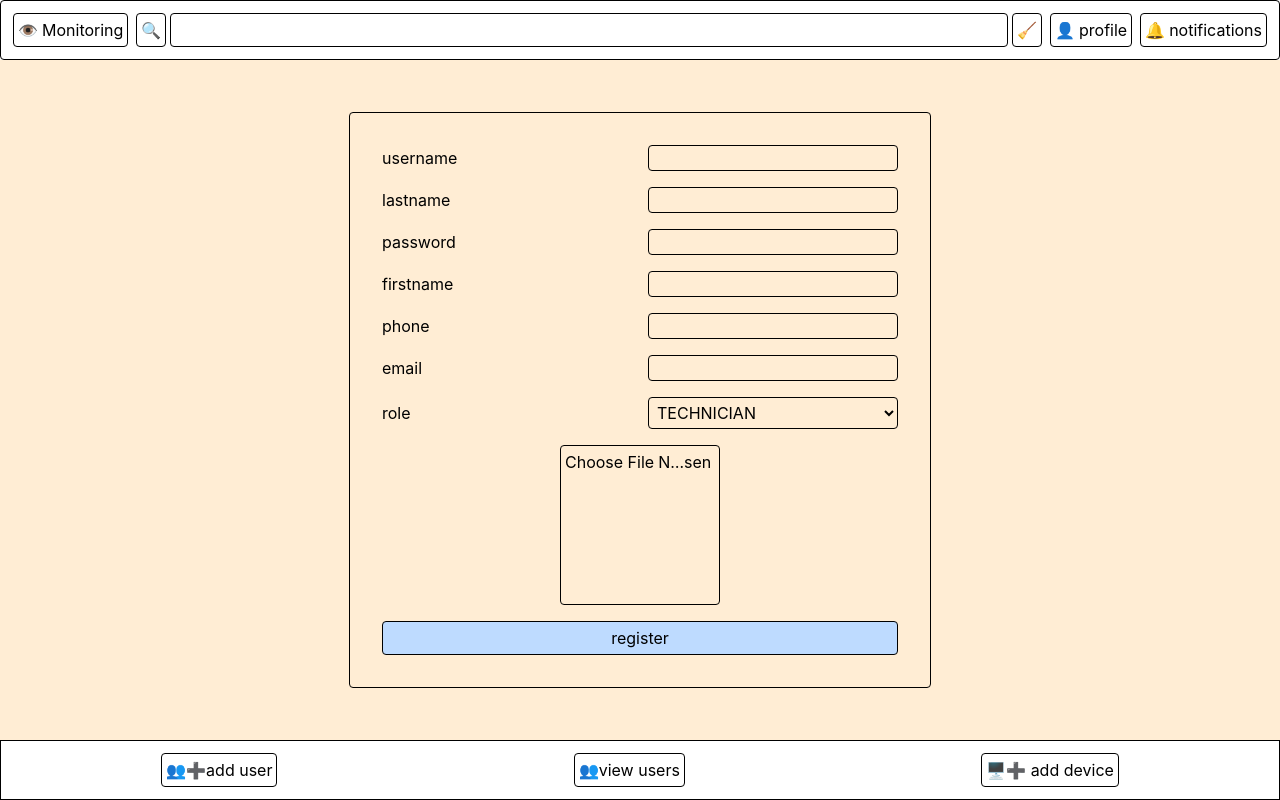
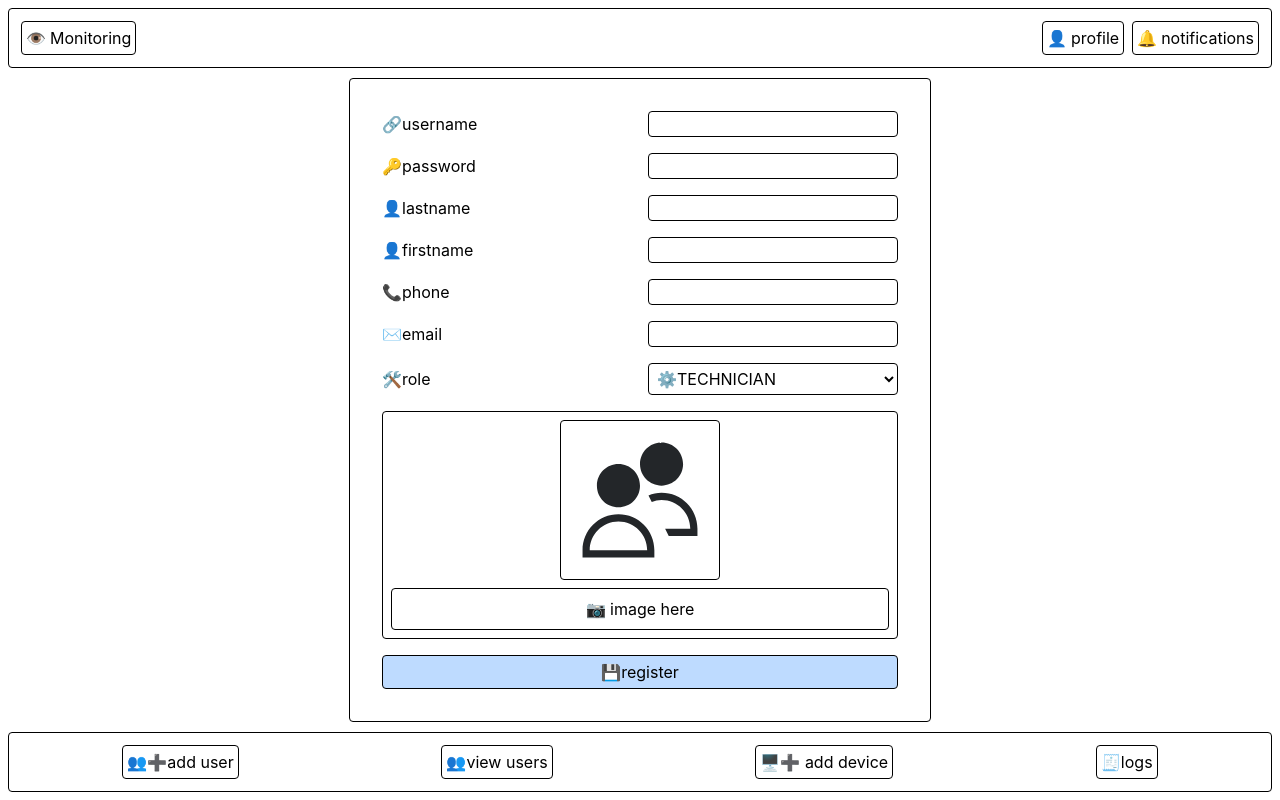
Before and after one commit to mercurialleftovers/monitoring, a FastAPI app: page /user/register in a window 1280 px wide. Run offline with FastAPI, Linux system fonts and the light colour scheme; some libraries are stand-ins or nearby versions.

Commit message:
multiple updates and fixes

```diff
--- a/src/frontend/templates/base.html
+++ b/src/frontend/templates/base.html
@@ -14,18 +14,18 @@
 </head>
 <body>
 		<!-- main container -->
-		<div class="flex flex-col h-screen">
+		<div class="flex flex-col h-screen p-2 box-border">
 			<!-- header -->
 			<div class="w-full flex justify-between items-center p-3 border rounded">
 				<!-- title -->
 				<a href="/" class"hover:cursor:hand"><div class="p-1 border rounded flex items-center justify-between gap-1 hover:bg-green-200"><span>👁</span><span class="hidden sm:block">Monitoring</span></div></a>
 				<!-- search tool -->
-				<div class="flex gap-1 items-center grow px-2">
-					<button class="border rounded p-1 hover:bg-green-200 hover:cursor:hand" onclick="toggleSearchBar()">🔍</button>
-
-					<div id="searchDiv" class="flex gap-1 grow">
-						<input id="searchBar" class="p-1 border rounded hover:bg-orange-100 grow" />
-						<button id="resetButton" type="reset" class="enabled p-1 border rounded hover:bg-red-300 hover:cursor:hand">🧹</button>
+				<!-- TODO(bader): only render if current page is home, users or devices -->
+				<div id="searchSection" class="hidden gap-1 items-center grow px-2">
+					<button class="border rounded p-1 hover:bg-green-200 hover:cursor:hand" id="searchMagnifier">🔍</button>
+					<div id="searchDiv" class="flex gap-1 grow border rounded">
+						<input id="searchBar" class="p-1 px-3 hover:bg-orange-100 grow" />
+						<button id="resetButton" type="reset" class="enabled p-1 hover:bg-red-300 hover:cursor:hand">🧹</button>
 					</div>
 				</div>
 				<!-- -->
@@ -47,18 +47,21 @@
 			</div>
 
 			<!-- content -->
-			<section class="flex flex-col grow justify-center items-center bg-orange-100">
+			<section class="flex flex-col grow justify-center items-center overflow-y-scroll">
 				{% block content %}
 				{% endblock%}
 			</section>
 
 			<!-- footer -->
-			<div class="footer p-3 flex justify-around border rounedd">
+			<div class="footer p-3 flex justify-around border rounded">
 				<a href="{{url_for('register_user_view')}}"><div class="p-1 border rounded">👥➕add user</div></a>
 				<a href="{{url_for('users_view')}}"><div class="p-1 border rounded">👥view users</div></a>
 				<a href="{{url_for('register_device_view')}}"><div class="p-1 border rounded">🖥➕ add device</div></a>
 				<!-- view devices is rendered moot by the fact that you can already view devices in the main page "/" -->
 				<!-- <a href="{{url_for('devices_view')}}"><div class="p-1 border rounded">🖥view devices</div></a> -->
+				<!-- <div class="p-1 border rounded flex"><div class="bg-black text-green-400 border px-1 mx-1 font-bold">>-</div>global logs</div> -->
+				<a href="{{url_for('events_view')}}"><div class="p-1 border rounded flex">🧾logs</div></a>
+
 			</div>
 	</div>
 </body>
--- a/src/frontend/templates/create_user.html
+++ b/src/frontend/templates/create_user.html
@@ -3,33 +3,34 @@
 {% block content %}
 
 <form action="{{url_for('register_user_api')}}" method="post" enctype="multipart/form-data" class="border rounded p-8 m-4 grid sm:grid-cols-2 items-center justify-center gap-4">
-	<label for="username">username</label>
+	<label for="username">🔗username</label>
 	<input name="username"  class="border rounded"/>
 
-	<label for="lastname">lastname</label>
+	<label for="password">🔑password</label>
+	<input name="password"  type="password" class="border rounded"/>
+
+	<label for="lastname">👤lastname</label>
 	<input name="lastname"  class="border rounded"/>
 
-	<label for="password">password</label>
-	<input name="password"  type="password" class="border rounded"/>
-
-	<label for="firstname">firstname</label>
+	<label for="firstname">👤firstname</label>
 	<input name="firstname"  class="border rounded"/>
 
-	<label for="phone">phone</label>
+	<label for="phone">📞phone</label>
 	<input name="phone"  class="border rounded"/>
 
-	<label for="email">email</label>
+	<label for="email">✉email</label>
 	<input name="email"  class="border rounded"/>
 
-	<label for="role">role</label>
+	<label for="role">🛠role</label>
 	<select name="role" class="border rounded p-1">
 		{% for role in roles %}
-		<option value="{{role}}">{{role}}</option>
+		<option value="{{role}}">{{emojis[role]}}{{role.value}}</option>
 		{% endfor %}
 	</select>
 
-	<div class="col-span-2 flex justify-center">
-		<input name="profile_pic" type="file" accept="image/*" value="choose a picture" class="border rounded p-1 hover:bg-orange-200 hover:mouse:hand h-40 w-40" />
+	<div class="col-span-2 flex flex-col items-center border rounded p-2 gap-2">
+		<input name="profile_pic" type="file" accept="image/*" value="choose a picture" class="border border-black rounded p-1 hover:bg-orange-200 hover:text-orange-200 hover:mouse:hand h-40 w-40 text-white" style="background-image: url({{url_for('static', path='images/default/user.svg')}})"/>
+		<div class="border rounded p-2 hover:bg-green-200 w-full text-center">📷 image here</div>
 	</div>
 
 	<!-- <div class="flex justify-center"> -->
@@ -38,7 +39,7 @@
 	<!-- 	</div> -->
 	<!-- </div> -->
 
-	<input type="submit" value="register" class="border rounded p-1 bg-blue-200 col-span-2"/>
+	<input type="submit" value="💾register" class="border rounded p-1 bg-blue-200 col-span-2"/>
 </form>
 
 {% endblock %}
--- a/src/frontend/templates/users.html
+++ b/src/frontend/templates/users.html
@@ -1,9 +1,9 @@
 {% extends "base.html" %}
 
 {% block content %}
-<div class ="userList p-1 grid sm:grid-cols-2 gap-2 w-full h-full m-2">
+<div class ="userList p-1 grid sm:grid-cols-2 gap-2 w-full h-full">
 	{%for role in roles %}
-	<div class="roleContainer  flex flex-col  items-center border rounded gap-2">
+	<div class="roleContainer flex flex-col items-center border rounded gap-2">
 		<h2 class="text-center text-4xl block col-span-2 h-fit">
 			{{emojis[role]}} {{role.value}}S
 		</h2>
@@ -12,7 +12,7 @@
 					<div class="userCard flex flex-wrap m-2 bg-blue-300" id="user_{{user.id}}">
 						<!-- name and username + pic -->
 						<div class = "userContainer border rounded p-2 gap-1 flex w-lg">
-							<div class="flex flex gap-1 items-center">
+							<div class="flex gap-1 items-center">
 								<img class="w-24 h-24 rounded-full border p-1 mx-2" src="{{url_for('static', path='images/profile_pics')}}/{{user.username}}"  alt="{{user.username}}'s profile pic'"/>
 							</div>
 							<div class="flex flex-col gap-1">
--- a/src/server.py
+++ b/src/server.py
@@ -28,7 +28,7 @@ os.system("clear")
 
 from database import get_db_session
 from enums import DeviceType, Department, Role
-from models import Device, User
+from models import Device, User, Event
 
 # from schemas import DeviceInfo, Sample, UserSchema
 from schemas import DeviceInfo, Sample
@@ -37,6 +37,13 @@ from tools import WSManager
 auth_scheme = OAuth2PasswordBearer(tokenUrl="token")
 app = FastAPI(title="continuous monitoring")
 app.mount("/static", StaticFiles(directory="./frontend/static"), name="static")
+role_emojis: dict[Role, str] = {
+    Role.TECHNICIAN: "⚙",
+    Role.ENGINEER: "⚙",
+    Role.SUPERVISOR: "👁",
+    Role.OPERATOR: "🖐",
+    Role.INTERN: "👶",
+}
 
 wsManger = WSManager()
 readings: Queue[Sample] = Queue()
@@ -294,7 +301,8 @@ def add_user_view(req: Request):
         name="create_user.html",
         request=req,
         context={
-            "roles": [role.value for role in Role],
+            "roles": [role for role in Role],
+            "emojis": role_emojis,
             "title": "New User",
         },
     )
@@ -372,14 +380,8 @@ def get_users(
         context={
             "title": "users",
             "users": users,
-            # "roles": [role for role in Role],
             "roles": db_session.execute(select(User.role).distinct()).scalars(),
-            "emojis": {
-                Role.TECHNICIAN: "⚙",
-                Role.ENGINEER: "⚙",
-                Role.SUPERVISOR: "👁",
-                Role.OPERATOR: "🖐",
-            },
+            "emojis": role_emojis,
         },
     )
 
@@ -411,6 +413,27 @@ def render_canvas(req: Request) -> HTMLResponse:
     )
 
 
+@app.get("/events", name="events_view", include_in_schema=False)
+def render_events_view(
+    req: Request,
+    db_session: Annotated[Session, Depends(get_db_session)],
+):
+    events = db_session.execute(
+        select(Event)
+        .order_by(Event.date.desc)
+        .limit(100)  # TODO(bader): refactor into a constant, or a dotenv entry
+    ).scalars()
+
+    return templates.TemplateResponse(
+        request=req,
+        name="events.html",
+        context={
+            "title": "events",
+            "events": events,
+        },
+    )
+
+
 @app.websocket("/ws")
 async def manage_websockets(ws: WebSocket):
     await wsManger.connect(ws)
```
Also changed, not shown: src/enums.py (+12 -0 lines), src/frontend/static/js/search_devices.js (+7 -9 lines), src/frontend/static/js/search_users.js (+8 -2 lines), src/frontend/templates/home.html (+6 -7 lines), src/models.py (+11 -0 lines), src/db.db, src/frontend/static/images/default/user.svg.
